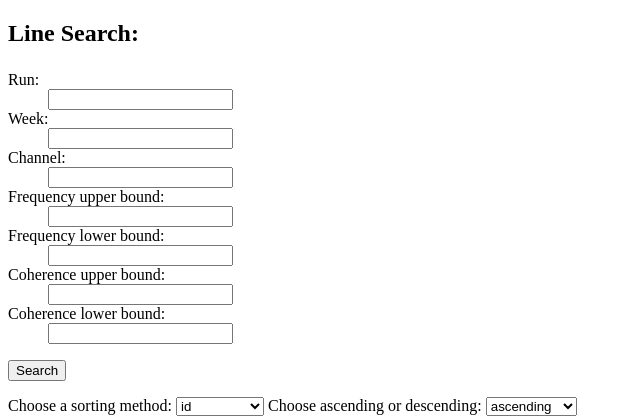
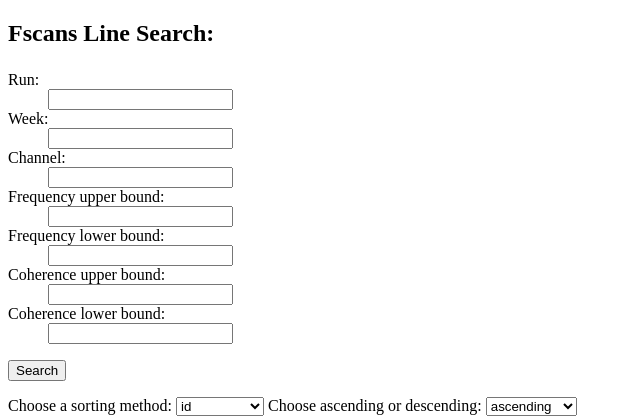
Before and after one commit to donahuel/linefinder-interface, a Flask app: page / in a window 1280 px wide. Shown: the top 420 px of the page, without its empty margins (0-640 px from the left). Run offline with Flask 2, Linux system fonts and the light colour scheme; data comes from the database, SQL or seed files in the repository; some libraries are stand-ins or nearby versions.

Commit message:
Update lineform.html

```diff
--- a/templates/lineform.html
+++ b/templates/lineform.html
@@ -7,7 +7,7 @@
   <meta charset = "UTF-8">
 </head>
 
-<h2>Line Search:</p></h2>
+<h2>Fscans Line Search:</p></h2>
 
 <b><p style="color:red">{{ errormessage }}</p></b>
 <i><p style="color:red">{{ helpmessage }}</p></i>
```
